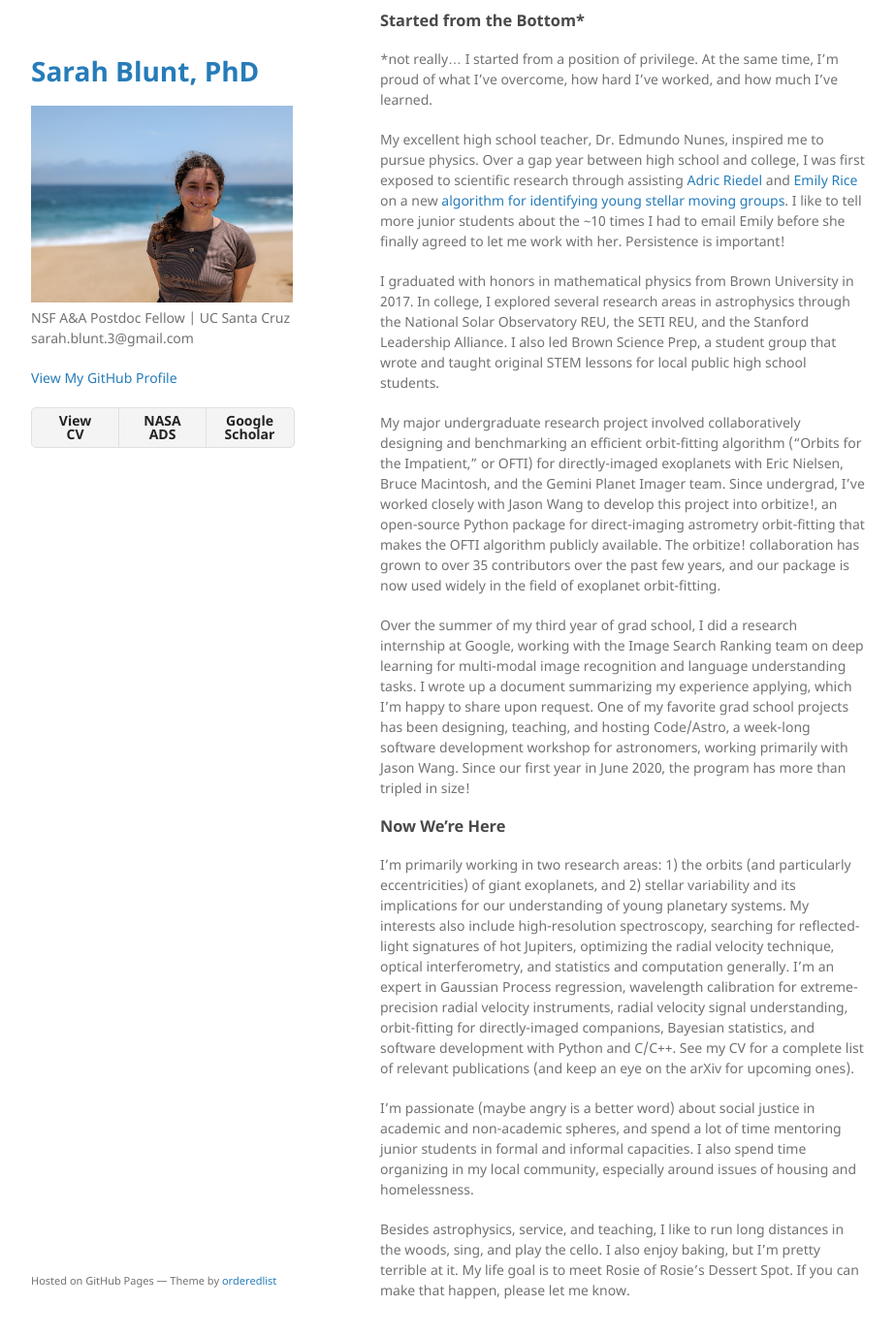
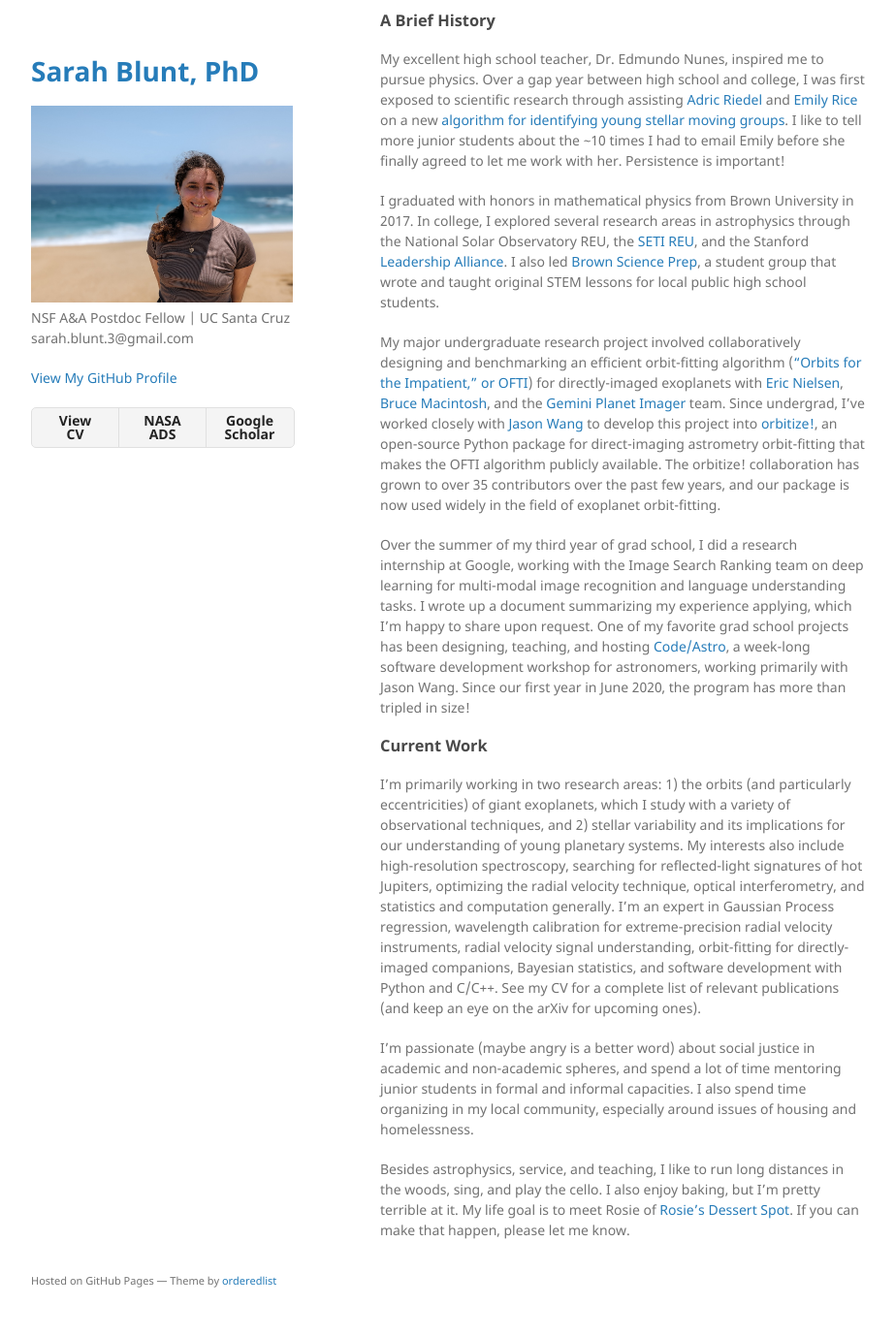
Before and after one commit to sblunt/sblunt.github.io, a Jekyll site: the page built from index.md, in a window 1280 px wide and 1400 px high, scrolled down 233 px. Shown: the top 1379 px of the window at 97% size, without its empty margins (178-1101 px from the left). Built offline with Jekyll 4.4.1, drawn with Linux system fonts in a browser that asks for light colours; after the commit the page ends 1582 px from its top, so only the background shows below that.

Commit message:
add links

```diff
--- a/index.md
+++ b/index.md
@@ -6,22 +6,21 @@ Hi! I'm an astrophysicist, dubbed PhD in June 2023.
 
 My interests are constantly evolving, but I'm excited about work happening at the intersection of exoplanet astrophysics, stellar astrophysics, and statistics. I am particularly interested in **young and/or giant planets**, and study them using **direct imaging, astrometry, and radial velocities**. In addition to research, I spend much of my time teaching and working on STEM equity & inclusion initiatives.
 
-### Started from the Bottom*
-*not really... I started from a position of privilege. At the same time, I'm proud of what I've overcome, how hard I've worked, and how much I've learned.
+### A Brief History
 
 My excellent high school teacher, Dr. Edmundo Nunes, inspired me to pursue physics. Over a gap year between high school and college, I was first exposed to scientific research through assisting [Adric Riedel](https://adricriedel.com/about-me.html) and [Emily Rice](https://www.amnh.org/research/staff-directory/emily-l-rice) on a new [algorithm for identifying young stellar moving groups](https://www.google.com/url?q=http%3A%2F%2Fadsabs.harvard.edu%2Fabs%2F2017AJ....153...95R&sa=D). I like to tell more junior students about the ~10 times I had to email Emily before she finally agreed to let me work with her. Persistence is important!
 
-I graduated with honors in mathematical physics from Brown University in 2017. In college, I explored several research areas in astrophysics through the National Solar Observatory REU, the SETI REU, and the Stanford Leadership Alliance. I also led Brown Science Prep, a student group that wrote and taught original STEM lessons for local public high school students.
+I graduated with honors in mathematical physics from Brown University in 2017. In college, I explored several research areas in astrophysics through the National Solar Observatory REU, the [SETI REU](https://www.seti.org/research-experience-undergraduates), and the Stanford [Leadership Alliance](https://www.google.com/url?q=https%3A%2F%2Fwww.theleadershipalliance.org%2F&sa=D). I also led [Brown Science Prep](https://sites.google.com/brown.edu/bsp/what-we-do), a student group that wrote and taught original STEM lessons for local public high school students.
 
-My major undergraduate research project involved collaboratively designing and benchmarking an efficient orbit-fitting algorithm ("Orbits for the Impatient," or OFTI) for directly-imaged exoplanets with Eric Nielsen, Bruce Macintosh, and the Gemini Planet Imager team. Since undergrad, I've worked closely with Jason Wang to develop this project into orbitize!, an open-source Python package for direct-imaging astrometry orbit-fitting that makes the OFTI algorithm publicly available. The orbitize! collaboration has grown to over 35 contributors over the past few years, and our package is now used widely in the field of exoplanet orbit-fitting.
+My major undergraduate research project involved collaboratively designing and benchmarking an efficient orbit-fitting algorithm (["Orbits for the Impatient," or OFTI](https://arxiv.org/abs/1703.10653)) for directly-imaged exoplanets with [Eric Nielsen](https://astro.nmsu.edu/directory/eric-nielsen.html), [Bruce Macintosh](https://www.astro.ucsc.edu/faculty/index.php?uid=bamacint), and the [Gemini Planet Imager](http://planetimager.org/) team. Since undergrad, I've worked closely with [Jason Wang](https://jasonwang.space/#home) to develop this project into [orbitize!](https://orbitize.readthedocs.io/en/latest/), an open-source Python package for direct-imaging astrometry orbit-fitting that makes the OFTI algorithm publicly available. The orbitize! collaboration has grown to over 35 contributors over the past few years, and our package is now used widely in the field of exoplanet orbit-fitting.
 
 Over the summer of my third year of grad school, I did a research internship at Google, working with the Image Search Ranking team on deep learning for multi-modal image recognition and language understanding tasks. I wrote up a document summarizing my experience applying, which I'm happy to share upon request.
-One of my favorite grad school projects has been designing, teaching, and hosting Code/Astro, a week-long software development workshop for astronomers, working primarily with Jason Wang. Since our first year in June 2020, the program has more than tripled in size!
+One of my favorite grad school projects has been designing, teaching, and hosting [Code/Astro](https://semaphorep.github.io/codeastro/), a week-long software development workshop for astronomers, working primarily with Jason Wang. Since our first year in June 2020, the program has more than tripled in size!
 
-### Now We're Here
+### Current Work
 
-I'm primarily working in two research areas: 1) the orbits (and particularly eccentricities) of giant exoplanets, and 2) stellar variability and its implications for our understanding of young planetary systems. My interests also include high-resolution spectroscopy, searching for reflected-light signatures of hot Jupiters, optimizing the radial velocity technique, optical interferometry, and statistics and computation generally. I'm an expert in Gaussian Process regression, wavelength calibration for extreme-precision radial velocity instruments, radial velocity signal understanding, orbit-fitting for directly-imaged companions, Bayesian statistics, and software development with Python and C/C++. See my CV for a complete list of relevant publications (and keep an eye on the arXiv for upcoming ones).
+I'm primarily working in two research areas: 1) the orbits (and particularly eccentricities) of giant exoplanets, which I study with a variety of observational techniques, and 2) stellar variability and its implications for our understanding of young planetary systems. My interests also include high-resolution spectroscopy, searching for reflected-light signatures of hot Jupiters, optimizing the radial velocity technique, optical interferometry, and statistics and computation generally. I'm an expert in Gaussian Process regression, wavelength calibration for extreme-precision radial velocity instruments, radial velocity signal understanding, orbit-fitting for directly-imaged companions, Bayesian statistics, and software development with Python and C/C++. See my CV for a complete list of relevant publications (and keep an eye on the arXiv for upcoming ones).
 
 I'm passionate (maybe angry is a better word) about social justice in academic and non-academic spheres, and spend a lot of time mentoring junior students in formal and informal capacities. I also spend time organizing in my local community, especially around issues of housing and homelessness.
 
-Besides astrophysics, service, and teaching, I like to run long distances in the woods, sing, and play the cello. I also enjoy baking, but I'm pretty terrible at it. My life goal is to meet Rosie of Rosie's Dessert Spot. If you can make that happen, please let me know.
+Besides astrophysics, service, and teaching, I like to run long distances in the woods, sing, and play the cello. I also enjoy baking, but I'm pretty terrible at it. My life goal is to meet Rosie of [Rosie's Dessert Spot](https://www.youtube.com/channel/UCgb5iuoTbltGVJk4bUKtSZQ). If you can make that happen, please let me know.
```
